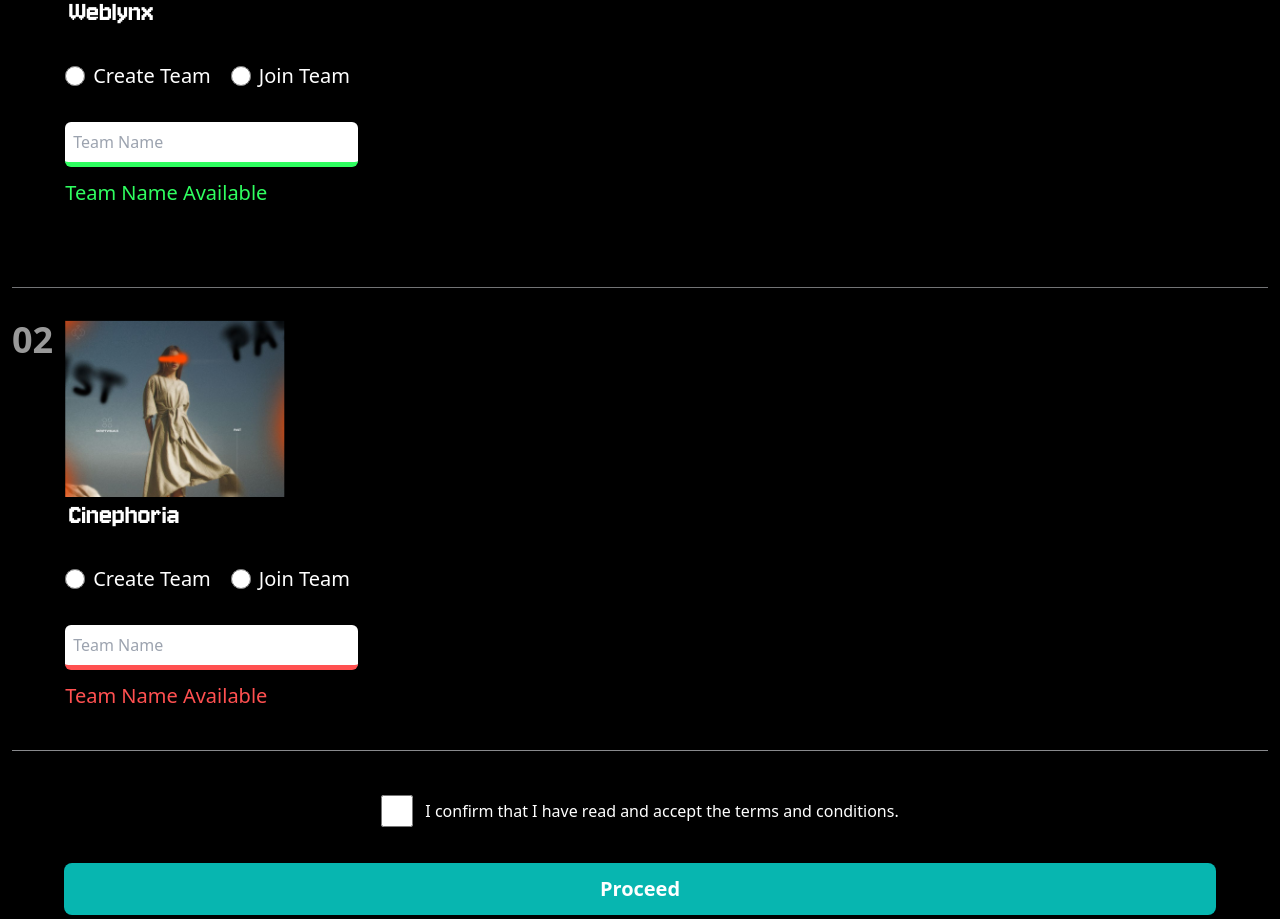
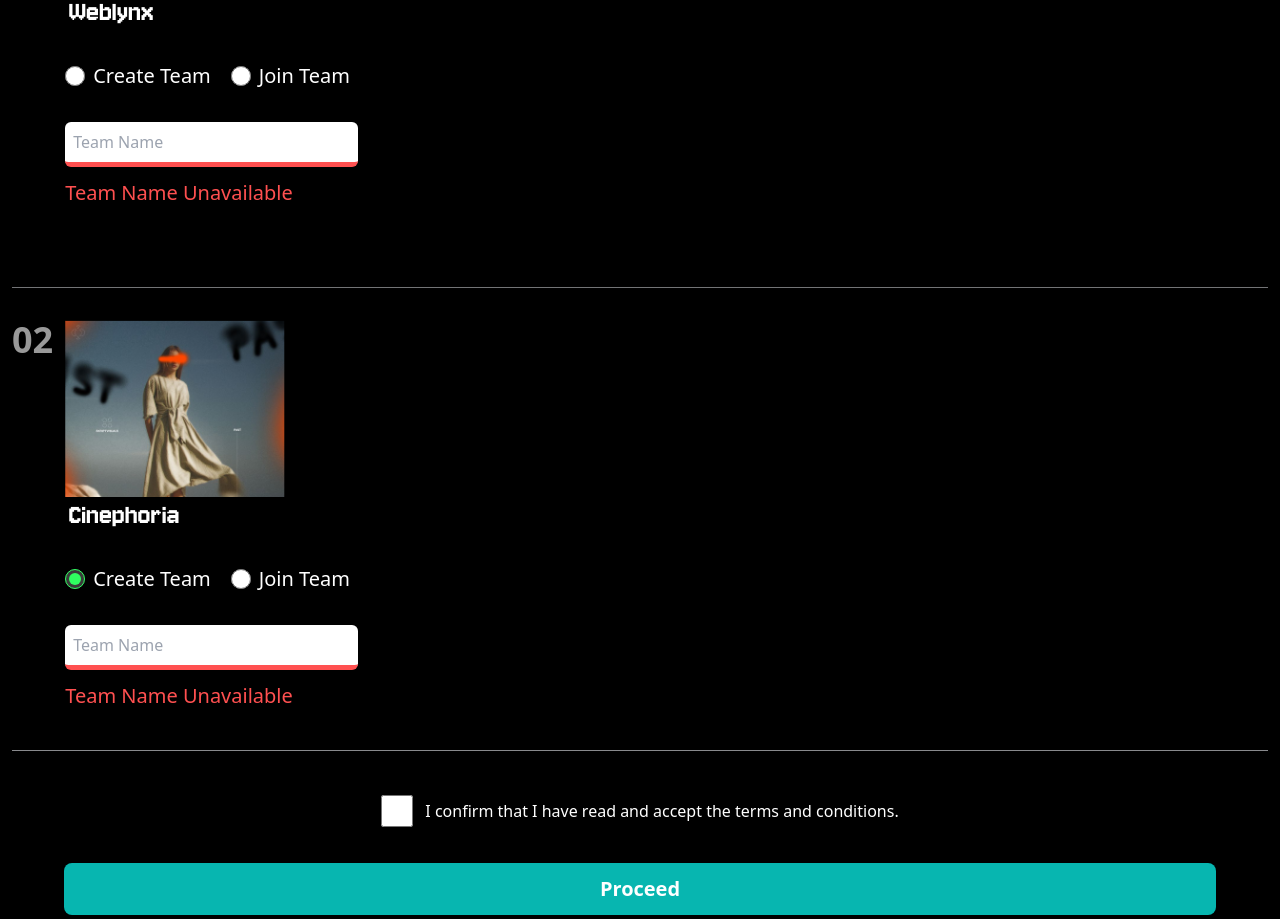
Before and after one commit to nikhilcodes0/xactitude2k25, a Next.js app: page /reg in a window 1280 px wide. Shown: the part 1480-2399 px from the top of the page. Built offline with nearby package versions, Linux system fonts and the light colour scheme.

Commit message:
Team validation

```diff
--- a/app/components/group.tsx
+++ b/app/components/group.tsx
@@ -1,21 +1,45 @@
-import React from 'react'
-import { StaticImageData } from 'next/image'
-import Select from './Select'
+import React, { useState, useEffect } from 'react';
+import { StaticImageData } from 'next/image';
+import Select from './Select';
+import { validateTeam } from '@/src/utils/firestoreHelpers';
+import { input } from 'framer-motion/client';
 
 interface Props {
-    no : string;
+  no: string;
   title: string;
   team: boolean;
   image: string | StaticImageData;
 }
 
-const Group = ({no, title, image, team }: Props) => {
+const Group = ({ no, title, image, team }: Props) => {
+  const [teamName, setTeamName] = useState('');
+  const [isTeamValid, setIsTeamValid] = useState(false);
+  const [selectedOption, setSelectedOption] = useState<'create' | 'join'>('create'); // Track selected radio button
+
+  // Use effect to validate the team name whenever it changes
+  useEffect(() => {
+    const validate = async () => {
+      const isValid = await validateTeam(teamName);
+      if (selectedOption === 'join') {
+        setIsTeamValid(!!isValid); // Normal validation for "Join Team"
+      } else {
+        setIsTeamValid(!isValid); // Reverse validation for "Create Team"
+      }
+    };
+
+    if (teamName) {
+      validate();
+    } else {
+      setIsTeamValid(false); // Reset if team name is empty
+    }
+  }, [teamName, selectedOption]); // Depend on both teamName and selectedOption
+
   return (
-    <div className='bg-black'>
-        <div className='my-6'>
-            <hr className='opacity-50 py-4' />
-            <div className='flex  gap-3'>
-                <h1 className='text-4xl text-white font-bold opacity-60'>{no}</h1>
+    <div className="bg-black">
+      <div className="my-6">
+        <hr className="opacity-50 py-4" />
+        <div className="flex gap-3">
+          <h1 className="text-4xl text-white font-bold opacity-60">{no}</h1>
           <div>
             <Select
               title={title}
@@ -23,25 +47,61 @@ const Group = ({no, title, image, team }: Props) => {
               selected={false}
               onClick={() => {}}
             />
-                    <div className='flex gap-3 text-xl my-8'>
-                        <div className='flex items-center'>
-                            <input type="radio" name="weblynx" id="create" className=' w-5 h-5 accent-[#2FFF60]' />
-                            <label htmlFor="create" className='text-white mx-2'>Create Team</label>
+            <div className="flex gap-3 text-xl my-8">
+              <div className="flex items-center">
+                <input
+                  type="radio"
+                  name="weblynx"
+                  id="create"
+                  className="w-5 h-5 accent-[#2FFF60]"
+                  checked={selectedOption === 'create'}
+                  onChange={() => setSelectedOption('create')}
+                />
+                <label htmlFor="create" className="text-white mx-2">
+                  Create Team
+                </label>
               </div>
-                        <div className='flex items-center'>
-                            <input type="radio" name="weblynx" id="join" className='w-5 h-5 accent-[#2FFF60]'/>
-                            <label htmlFor="join" className='text-white mx-2'>Join Team</label>
+              <div className="flex items-center">
+                <input
+                  type="radio"
+                  name="weblynx"
+                  id="join"
+                  className="w-5 h-5 accent-[#2FFF60]"
+                  checked={selectedOption === 'join'}
+                  onChange={() => setSelectedOption('join')}
+                />
+                <label htmlFor="join" className="text-white mx-2">
+                  Join Team
+                </label>
               </div>
             </div>
-                    <div className='flex gap-3 flex-col my-4'>
-                        <input type="text" placeholder='Team Name' className={`p-2 rounded-md border-b-[5px] outline-none text-black ${team ? 'border-[#2FFF60]' : 'border-[#ff5050]'}`}/>
-                        <p className={`${team ? 'text-[#2FFF60]' : 'text-[#ff5050]'} text-xl`}>Team Name Available</p>
+            <div className="flex gap-3 flex-col my-4">
+              <input
+                type="text"
+                placeholder="Team Name"
+                value={teamName}
+                onChange={(e) => setTeamName(e.target.value)}
+                className={`p-2 rounded-md border-b-[5px] outline-none text-black ${
+                  isTeamValid ? 'border-[#2FFF60]' : 'border-[#ff5050]'
+                }`}
+              />
+              <p
+                className={`${
+                  isTeamValid ? 'text-[#2FFF60]' : 'text-[#ff5050]'
+                } text-xl`}
+              >
+                {isTeamValid
+                  ? 'Team Name Available'
+                  : selectedOption === 'create'
+                  ? 'Team Name Unavailable'
+                  : 'Team Name Unavailable'}
+              </p>
             </div>
           </div>
         </div>
       </div>
     </div>
-  )
-}
+  );
+};
 
-export default Group
+export default Group;
--- a/src/utils/firestoreHelpers.js
+++ b/src/utils/firestoreHelpers.js
@@ -1,4 +1,4 @@
-import { doc, collection, setDoc, updateDoc } from "firebase/firestore";
+import { doc, collection, setDoc, updateDoc, getDoc } from "firebase/firestore";
 import { db } from "../firebase";
 
 // Function to register a participant
@@ -68,3 +68,18 @@ export const updateEventData = async (eventName, participantName, participantId)
     console.error("Error registering participant:", error);
   }
 };
+
+// Function for team validation
+export const validateTeam = async (teamName) => {
+  try {
+    // Check if the team exists and if the member is registered
+    const teamRef = doc(collection(db, "Teams"), teamName);
+    const teamSnapshot = await getDoc(teamRef);
+    if (teamSnapshot.exists()) {
+      return true;
+    }
+  }
+  catch (error) {
+    console.error("Error validating team:", error);
+  }
+}
```
Lines whose indentation alone changed are shown as unchanged.
